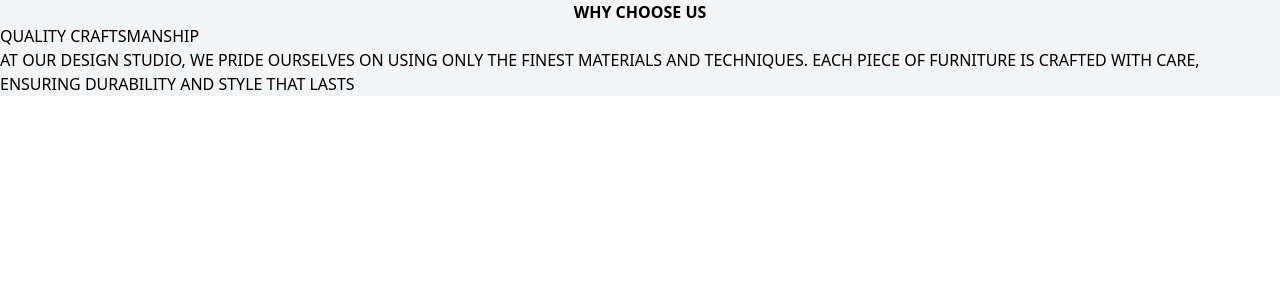
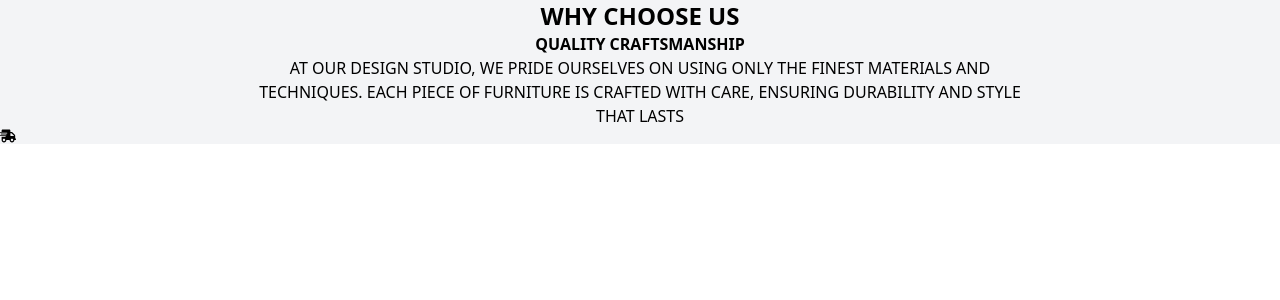
Before and after one commit to Fitsum1101/Demo-project, a React (Create React App) app in the folder furnithure/: page / in a window 1280 px wide. Shown: the top 300 px of the page. Built offline with nearby package versions, Linux system fonts and the light colour scheme.

Commit message:
delivery car icon

```diff
--- a/furnithure/src/why choose us/Whychooseus.js
+++ b/furnithure/src/why choose us/Whychooseus.js
@@ -1,14 +1,22 @@
 import React from 'react'
+import { FaShippingFast, FaTruck } from 'react-icons/fa'
+
 
 export default function Whychooseus() {
   return (
     <div>
-    <h1 className='text-center font-semibold  '>  WHY CHOOSE US</h1>
-    <h2 className='tex'> QUALITY CRAFTSMANSHIP
+    <h1 className='text-center font-bold text-2xl  '>  WHY CHOOSE US</h1>
+    <h2 className='text-center font-semibold'> QUALITY CRAFTSMANSHIP
 </h2>
-<p>AT OUR DESIGN STUDIO, WE PRIDE OURSELVES ON USING ONLY THE FINEST MATERIALS AND
- TECHNIQUES. EACH PIECE OF FURNITURE IS CRAFTED WITH CARE, ENSURING DURABILITY AND STYLE
- THAT LASTS</p>
+<p className='px-10 text-center'>AT OUR DESIGN STUDIO, WE PRIDE OURSELVES ON USING ONLY THE FINEST MATERIALS AND<br/>
+  TECHNIQUES. EACH PIECE OF FURNITURE IS CRAFTED WITH CARE, ENSURING DURABILITY AND STYLE
+ <br/>THAT LASTS</p>
+ <div>
+  <div>
+    <FaShippingFast/>
+  </div>
+ </div>
+
     </div>
   )
 }
```
